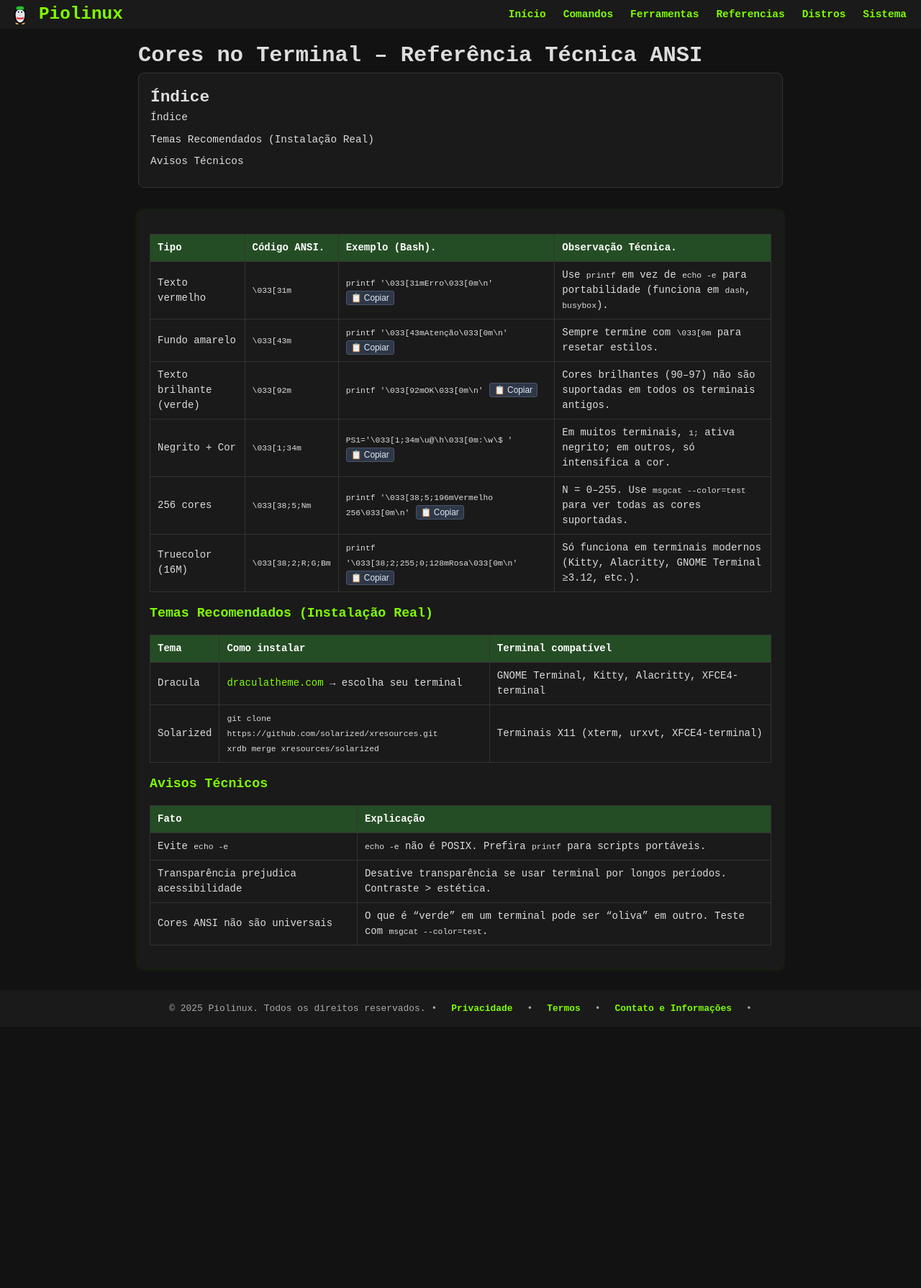
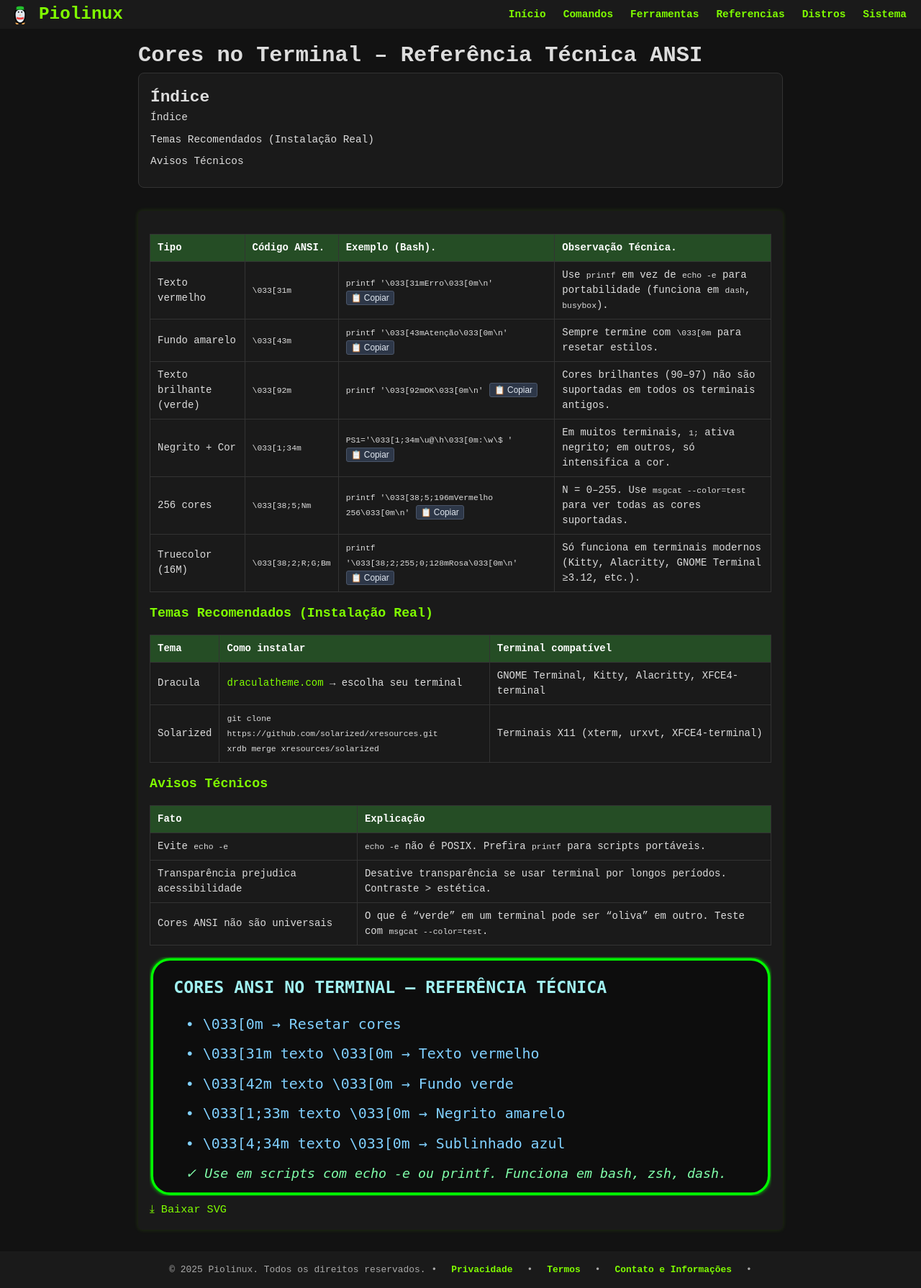
Before and after one commit to Piolinux/piolinux-site, a Jekyll site: the page built from _pages/_referencias/cores-no-terminal-referencia-tecnica-ansi.md, in a window 1280 px wide. Shown: the whole page at 72% size. Built offline with Jekyll 4.4.1, drawn with Linux system fonts in a browser that asks for light colours; before the commit the page ends 1427 px from its top, so only the background shows below that.

Commit message:
Update cores-no-terminal-referencia-tecnica-ansi.md

```diff
--- a/_pages/_referencias/cores-no-terminal-referencia-tecnica-ansi.md
+++ b/_pages/_referencias/cores-no-terminal-referencia-tecnica-ansi.md
@@ -131,4 +131,54 @@ tags: [terminal, cores, debian, geany, prompt, ansi, conforto-visual]
   </tbody>
 </table>
 
+
+
+<fig>
+
+<svg viewBox="0 0 520 200" xmlns="http://www.w3.org/2000/svg">
+  <defs>
+    <filter id="glow" x="-10%" y="-10%" width="120%" height="120%">
+      <feGaussianBlur stdDeviation="1.5" result="blur"/>
+      <feFlood flood-color="#00ff00" result="glow"/>
+      <feComposite in="glow" in2="blur" operator="in" result="softGlow"/>
+      <feMerge>
+        <feMergeNode in="softGlow"/>
+        <feMergeNode in="SourceGraphic"/>
+      </feMerge>
+    </filter>
+    <linearGradient id="grad" x1="0%" y1="0%" x2="0%" y2="100%">
+      <stop offset="0%" style="stop-color:#0f0f0f;stop-opacity:1"/>
+      <stop offset="100%" style="stop-color:#0a0a0a;stop-opacity:1"/>
+    </linearGradient>
+  </defs>
+
+  <style>
+    .label { fill: #a0f0f0; font-family: 'Fira Code', 'DejaVu Sans Mono', monospace; font-size: 14px; font-weight: bold; }
+    .cmd { fill: #80d0ff; font-family: 'Fira Code', 'DejaVu Sans Mono', monospace; font-size: 12px; }
+    .safe { fill: #80ffaa; font-family: 'Fira Code', 'DejaVu Sans Mono', monospace; font-size: 11px; font-style: italic; }
+  </style>
+
+  <!-- Fundo arredondado -->
+  <rect x="2" y="2" width="516" height="196" rx="15" ry="15"
+        fill="url(#grad)" stroke="#00ff00" stroke-width="2" filter="url(#glow)" />
+
+  <text class="label" x="20" y="30">CORES ANSI NO TERMINAL — REFERÊNCIA TÉCNICA</text>
+
+  <!-- Códigos essenciais -->
+  <text class="cmd" x="30" y="60">• \033[0m        → Resetar cores</text>
+  <text class="cmd" x="30" y="85">• \033[31m texto \033[0m → Texto vermelho</text>
+  <text class="cmd" x="30" y="110">• \033[42m texto \033[0m → Fundo verde</text>
+  <text class="cmd" x="30" y="135">• \033[1;33m texto \033[0m → Negrito amarelo</text>
+  <text class="cmd" x="30" y="160">• \033[4;34m texto \033[0m → Sublinhado azul</text>
+
+  <!-- Dica de uso -->
+  <text class="safe" x="30" y="185">✓ Use em scripts com echo -e ou printf. Funciona em bash, zsh, dash.</text>
+</svg>
+
+
+</fig>
+
+<a href="/assets/imagens/cores-ansi-terminal.svg" download>⤓ Baixar SVG</a>
+
+
 </section>
```
